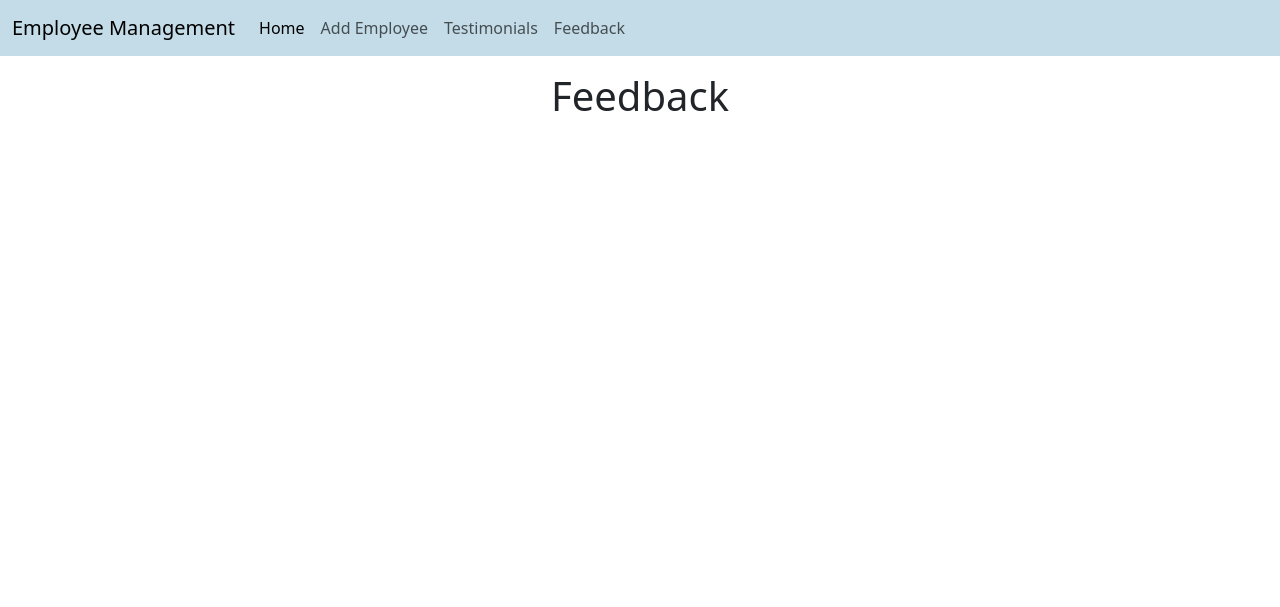
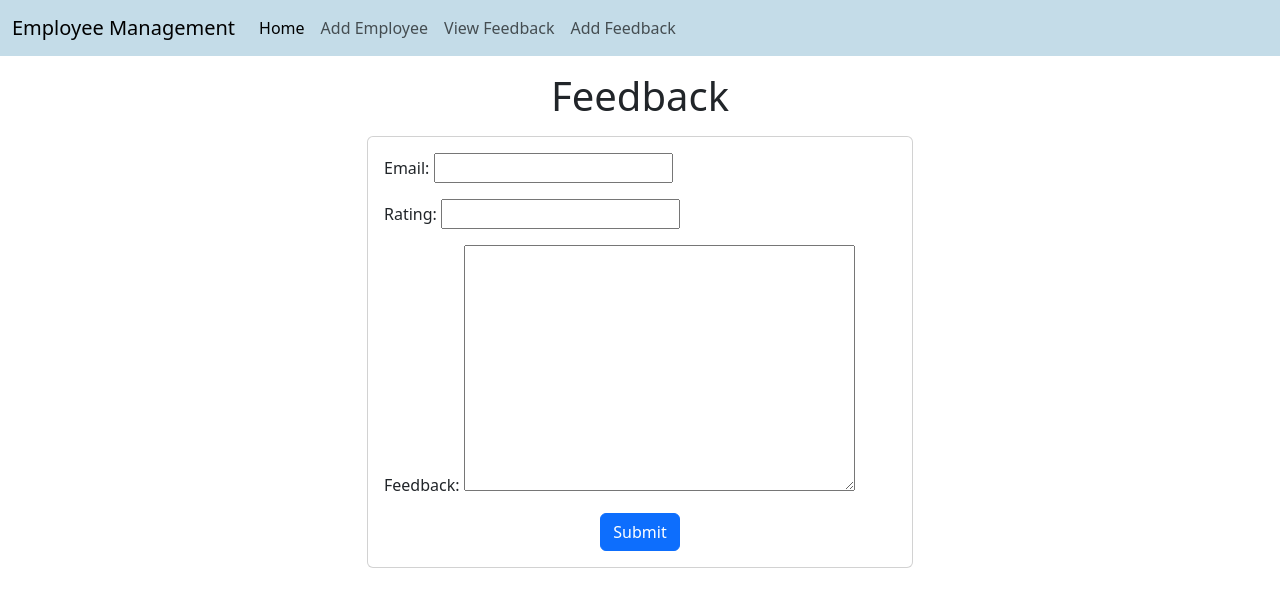
Before and after one commit to nisha-chauhan/Employee-Management, a Django app: page /emp/feedback/ in a window 1280 px wide. Shown: the top 607 px of the page. Run offline with Django 4.2, Linux system fonts and the light colour scheme.

Commit message:
feedback form

```diff
--- a/django/emp/models.py
+++ b/django/emp/models.py
@@ -13,10 +13,18 @@ class Emp(models.Model):
         return self.name
 
 class Testimonial(models.Model):
-    name=models.CharField(max_length=200)
+    email=models.EmailField(max_length=200,default='example@example.com')
     testimonial=models.TextField()
     picture=models.ImageField(upload_to="testimonials/")
     rating=models.IntegerField(max_length=1)
 
     def __str__(self):
+        return self.email
+
+class Feedback(models.Model):
+    email=models.EmailField(max_length=200)
+    rating=models.IntegerField(max_length=1)
+    feedback=models.TextField()
+
+    def __str__(self) -> str:
         return self.name
--- a/django/emp/urls.py
+++ b/django/emp/urls.py
@@ -12,7 +12,7 @@ urlpatterns = [
     path('update-emp/<int:emp_id>',update_emp),
     path('do-update-emp/<int:emp_id>',do_update_emp),
     path('testimonials/',testimonials),
-    path('feedback/',feedback),
+    path('feedback/',add_feedback),
 
 
 
--- a/django/emp/views.py
+++ b/django/emp/views.py
@@ -1,9 +1,11 @@
 from django.shortcuts import render,redirect
 from django.http import HttpResponse
-from .models import Emp, Testimonial
+from .models import Emp, Testimonial,Feedback
+from.forms import FeedbackForm
 # Create your views here.
 def emp_home(request):
     emps=Emp.objects.all()
+
     return render(request,"emp/home.html",{"emps":emps})
 def add_emp(request):
     if request.method=="POST":
@@ -31,7 +33,8 @@ def add_emp(request):
         # save the data
         e.save()
         return redirect("/emp/home/")
-    return render(request,'emp/add_emp.html',{ })
+    return render(request,'emp/add_emp.html',{})
+
 
 def delete_emp(request,emp_id):
     # print(emp_id)
@@ -46,7 +49,7 @@ def update_emp(request,emp_id):
 
 def do_update_emp(request,emp_id):
     if request.method=="POST":
-        emp_name=request.POST.get("emp_name")
+        emp_name=request.POST.get("emp_name")  #this emp_name comes from form name feild in input
         emp_id_temp=request.POST.get("emp_id")
         emp_address=request.POST.get("emp_address")
         emp_phone=request.POST.get("emp_phone")
@@ -71,7 +74,45 @@ def do_update_emp(request,emp_id):
     return redirect("/emp/home/")
 
 def testimonials(request):
-    testi = Testimonial.objects.all()
-    return render(request, "emp/testimonials.html", {"testi": testi})
-def feedback(request):
-    return render(request, "emp/feedback.html", {})
+    # testi = Testimonial.objects.all()
+    feedback=Feedback.objects.all()
+    return render(request, "emp/testimonials.html", {'feedback':feedback})
+
+
+# def feedback(request):
+#     if request.method=="POST":
+#         form=FeedbackForm(request.POST)
+#         if form.is_valid():
+#             print(form.cleaned_data["email"])
+#             print(form.cleaned_data["name"])
+#             print(form.cleaned_data["feedback"])
+
+#             print("Data save")
+#         else:
+#             return render(request, "emp/feedback.html", {'form':form})
+#     else:
+#         form=FeedbackForm()
+#         return render(request, "emp/feedback.html", {'form':form})
+
+
+def add_feedback(request):
+    if request.method=="POST":
+        # print("data is Added")
+        # data fetch
+        email=request.POST.get("email")
+        rating=request.POST.get("rating")
+        feedback=request.POST.get("feedback")
+
+
+        # create model object and set the data/
+        f=Feedback()
+        f.email=email
+        f.rating=rating
+        f.feedback=feedback
+
+
+        # save the data
+        f.save()
+        return redirect("/emp/testimonials/")
+    form=FeedbackForm()
+    return render(request,'emp/feedback.html',{'form':form})
--- a/django/templates/emp/feedback.html
+++ b/django/templates/emp/feedback.html
@@ -1,15 +1,33 @@
-<!doctype html>
+<!DOCTYPE html>
 <html lang="en">
   <head>
-    <meta charset="utf-8">
-    <meta name="viewport" content="width=device-width, initial-scale=1">
+    <meta charset="utf-8" />
+    <meta name="viewport" content="width=device-width, initial-scale=1" />
     <title>Employee Management</title>
-    <link href="https://cdn.jsdelivr.net/npm/bootstrap@5.3.0/dist/css/bootstrap.min.css" rel="stylesheet" integrity="sha384-9ndCyUaIbzAi2FUVXJi0CjmCapSmO7SnpJef0486qhLnuZ2cdeRhO02iuK6FUUVM" crossorigin="anonymous">
+    <link href="https://cdn.jsdelivr.net/npm/bootstrap@5.3.0/dist/css/bootstrap.min.css" rel="stylesheet" integrity="sha384-9ndCyUaIbzAi2FUVXJi0CjmCapSmO7SnpJef0486qhLnuZ2cdeRhO02iuK6FUUVM" crossorigin="anonymous" />
   </head>
-  {% comment %} style="background-color:lightblue;" {% endcomment %}
-  <body >
-     {% include "emp/navbar.html"  %}
-    <h1 class="text-center my-3 ">Feedback</h1>
+  {% comment %}style="background-color:lightblue;"{% endcomment %}
+  <body>
+    {% include 'emp/navbar.html' %}
+
+    <h1 class="text-center my-3">Feedback</h1>
+    <div class="container">
+      <div class="row">
+        <div class="col-md-6 offset-md-3">
+          <div class="card">
+            <div class="card-body">
+              <form action="/emp/feedback/" method="POST">
+                {% csrf_token %}
+                {{ form.as_p }}
+                <div class="container text-center">
+                  <button class="btn btn-primary" type="submit">Submit</button>
+                </div>
+              </form>
+            </div>
+          </div>
+        </div>
+      </div>
+    </div>
 
     <script src="https://cdn.jsdelivr.net/npm/bootstrap@5.3.0/dist/js/bootstrap.bundle.min.js" integrity="sha384-geWF76RCwLtnZ8qwWowPQNguL3RmwHVBC9FhGdlKrxdiJJigb/j/68SIy3Te4Bkz" crossorigin="anonymous"></script>
   </body>
--- a/django/templates/emp/home.html
+++ b/django/templates/emp/home.html
@@ -18,8 +18,8 @@
             <div class="card-body">
               <table class="table">
                 <thead>
-                  <tr>
-                    <th>#SNO</th>
+                  <tr >
+                    <th>SNO</th>
                     <th>NAME</th>
                     <th>EMP ID</th>
                     <th>PHONE</th>
--- a/django/templates/emp/navbar.html
+++ b/django/templates/emp/navbar.html
@@ -12,22 +12,11 @@
           <li class="nav-item">
             <a class="nav-link" href="/emp/add-emp/">Add Employee</a>
           </li>
-          {% comment %} <li class="nav-item dropdown">
-            <a class="nav-link dropdown-toggle" href="#" role="button" data-bs-toggle="dropdown" aria-expanded="false">
-              More
-            </a>
-            <ul class="dropdown-menu">
-              <li><a class="dropdown-item" href="#">View Employee</a></li>
-              <li><a class="dropdown-item" href="#">About</a></li>
-              <li><hr class="dropdown-divider"></li>
-              <li><a class="dropdown-item" href="#">Follow</a></li>
-            </ul>
-          </li> {% endcomment %}
           <li class="nav-item">
-            <a class="nav-link" href="/emp/testimonials/">Testimonials</a>
+            <a class="nav-link" href="/emp/testimonials/">View Feedback</a>
           </li>
           <li class="nav-item text-center">
-            <a class="nav-link" href="/emp/feedback/">Feedback</a>
+            <a class="nav-link" href="/emp/feedback/">Add Feedback</a>
           </li>
 
         </ul>
```
Also changed, not shown: django/templates/emp/add_emp.html (+4 -3 lines), django/templates/emp/testimonials.html (+11 -5 lines), django/db.sqlite3.
